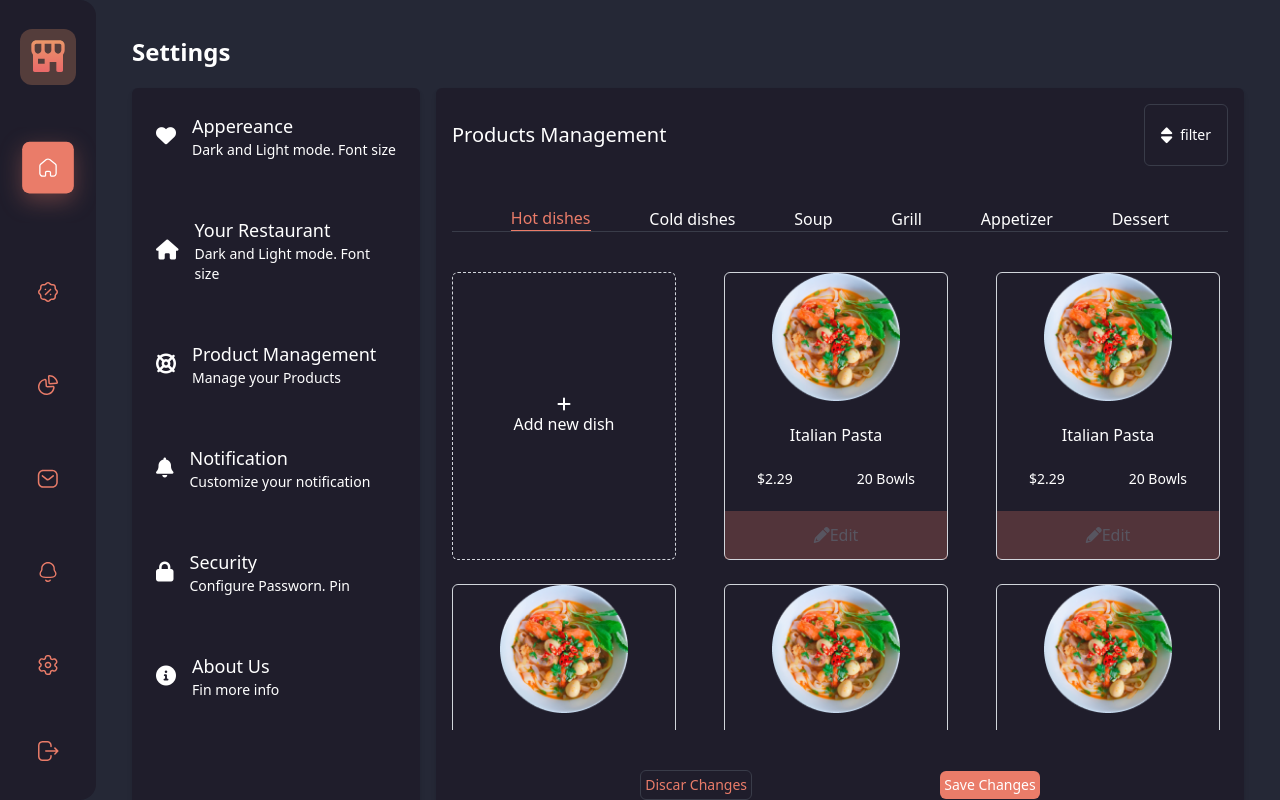
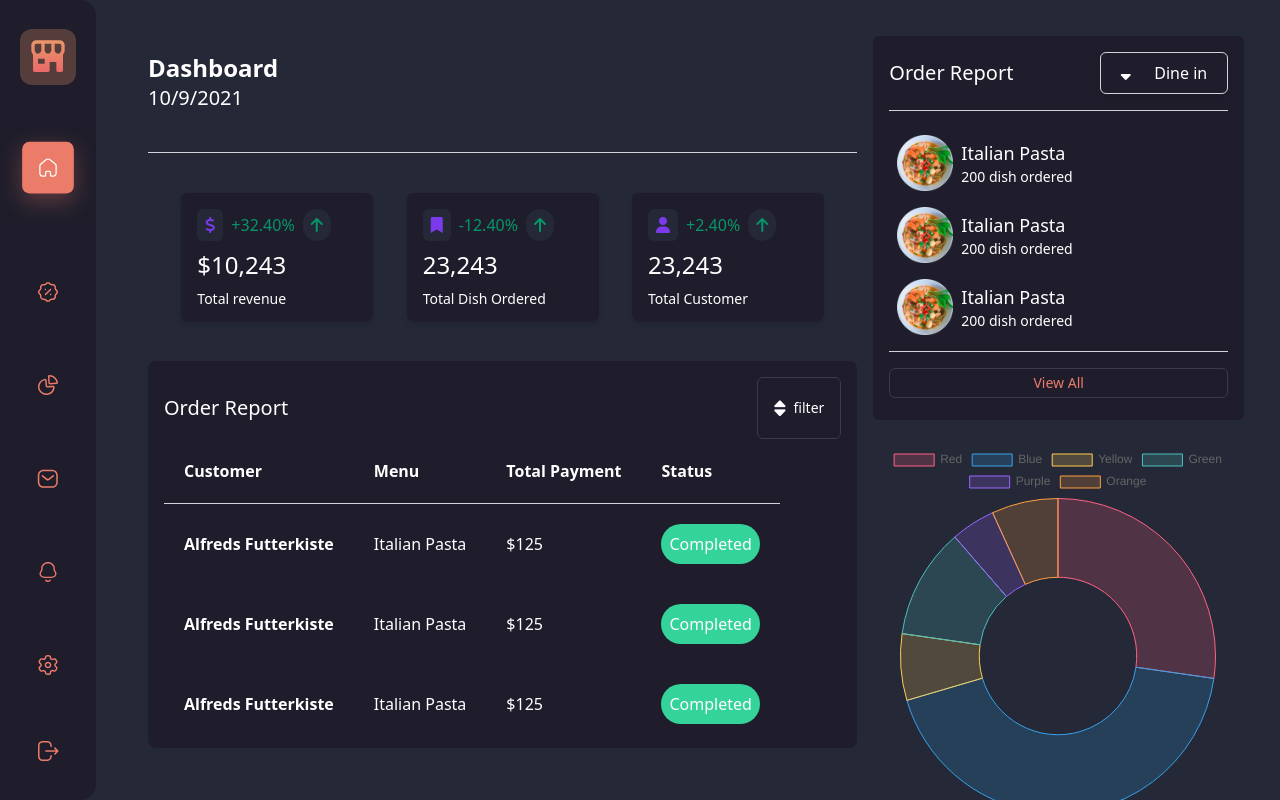
Before and after one commit to carlosmpr/frontEndPortafolio, a React (Create React App) app in the folder menudashboard/: page / in a window 1280 px wide. Built offline with nearby package versions, Linux system fonts and the light colour scheme.

Commit message:
Change readme

```diff
--- a/menudashboard/src/App.js
+++ b/menudashboard/src/App.js
@@ -1,16 +1,14 @@
 import React from 'react';
-
 import Content from './components/Content/Content';
 import Sidebar from './components/Sidebar/Sidebar';
-
-
+import Checkout from './components/Checkout/Checkout'
+import Modal from './components/Modal/PaymentModal'
 function App() {
   return (
     <div className="flex w-screen h-screen bg-secondary ">
       <Sidebar />
      <Content />
 
-
     </div>
   );
 }
--- a/menudashboard/src/components/Content/Content.jsx
+++ b/menudashboard/src/components/Content/Content.jsx
@@ -1,10 +1,11 @@
 import React from "react";
 import Settings from "../Pages/Settings";
-
+import Home from '../Pages/Home'
+import Dashboard from "../Pages/Dashboard";
 export default function Content() {
   return (
     <div className="flex flex-1 h-full bg-secondary overflow-y-scroll p-9">
-      <Settings />
+    <Dashboard />
     </div>
   );
 }
--- a/menudashboard/src/components/Pages/Home.jsx
+++ b/menudashboard/src/components/Pages/Home.jsx
@@ -25,7 +25,7 @@ export default function Home() {
           <DropDown />
         </div>
 
-        <div className="w-full flex flex-wrap gap-x-8 gap-y-24">
+        <div className="w-full flex flex-wrap gap-x-14 gap-y-24">
 
          <FoodCard image={food} />
          <FoodCard image={food} />
```
Also changed, not shown: 1 other file (tests, documents, lock files or other folders).
